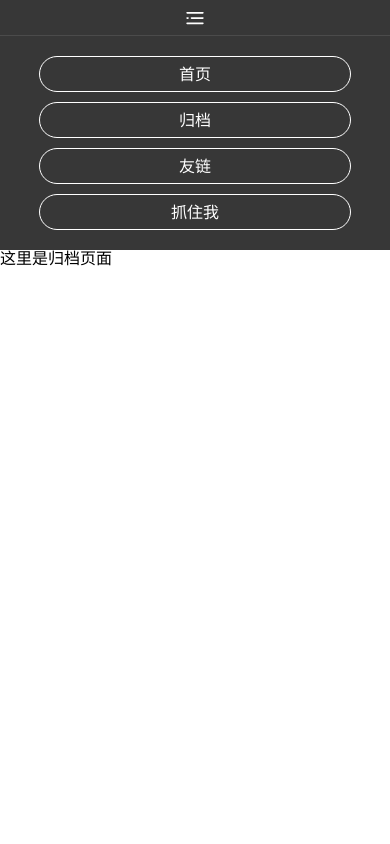
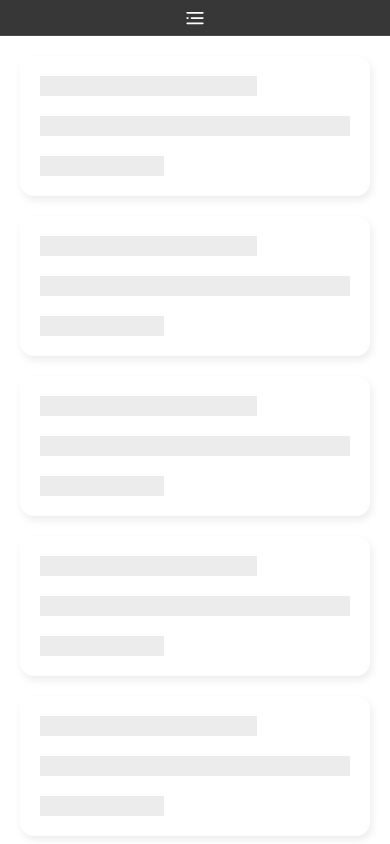
Before and after one commit to wa7chliang/wa7chliang.top, a React app in the folder myweb-mobile/: page /filed in a window 390 px wide. Built offline with nearby package versions, Linux system fonts and the light colour scheme; the HTML template or start-up script is replaced by a standard one.

Commit message:
mobile header

```diff
--- a/myweb-mobile/src/pages/filed/index.js
+++ b/myweb-mobile/src/pages/filed/index.js
@@ -2,12 +2,21 @@ import React, { Component } from 'react';
 import './style.scss'
 
 class Filed extends Component {
+  constructor(props) {
+    super(props)
+    this.state = {
+      openMenu: false
+    }
+    this.setOpenMenu = this.setOpenMenu.bind(this)
+  }
   render() {
     return (
       <div className='filed'>
-        <div className="filed-header filed-header-active">
+        <div className={this.state.openMenu? 'filed-header filed-header-active ignorefh36px': 'filed-header filed-header-active'}>
           <div className='filed-icon'>
-            <svg className="icon" viewBox="0 0 1024 1024" version="1.1" xmlns="http://www.w3.org/2000/svg" p-id="1441"><path d="M332.6 468.9h582c24.7 0 44.8 20 44.8 44.8 0 24.7-20 44.8-44.8 44.8h-582c-24.7 0-44.8-20-44.8-44.8 0-24.7 20-44.8 44.8-44.8zM108.7 468.9h44.8c24.7 0 44.8 20 44.8 44.8 0 24.7-20 44.8-44.8 44.8h-44.8c-24.7 0-44.8-20-44.8-44.8 0.1-24.7 20.1-44.8 44.8-44.8zM108.7 737.5h805.8c24.7 0 44.8 20 44.8 44.8 0 24.7-20 44.8-44.8 44.8H108.7C84 827.1 64 807 64 782.3c0-24.7 20-44.8 44.7-44.8zM108.7 200.3h805.8c24.7 0 44.8 20 44.8 44.8 0 24.7-20 44.8-44.8 44.8H108.7c-24.7 0-44.8-20-44.8-44.8 0.1-24.7 20.1-44.8 44.8-44.8z" fill="" p-id="1442"></path></svg>
+            <svg
+              onClick={this.setOpenMenu}
+              className="icon" viewBox="0 0 1024 1024" version="1.1" xmlns="http://www.w3.org/2000/svg" p-id="1441"><path d="M332.6 468.9h582c24.7 0 44.8 20 44.8 44.8 0 24.7-20 44.8-44.8 44.8h-582c-24.7 0-44.8-20-44.8-44.8 0-24.7 20-44.8 44.8-44.8zM108.7 468.9h44.8c24.7 0 44.8 20 44.8 44.8 0 24.7-20 44.8-44.8 44.8h-44.8c-24.7 0-44.8-20-44.8-44.8 0.1-24.7 20.1-44.8 44.8-44.8zM108.7 737.5h805.8c24.7 0 44.8 20 44.8 44.8 0 24.7-20 44.8-44.8 44.8H108.7C84 827.1 64 807 64 782.3c0-24.7 20-44.8 44.7-44.8zM108.7 200.3h805.8c24.7 0 44.8 20 44.8 44.8 0 24.7-20 44.8-44.8 44.8H108.7c-24.7 0-44.8-20-44.8-44.8 0.1-24.7 20.1-44.8 44.8-44.8z" fill="" p-id="1442"></path></svg>
           </div>
           <div className='filed-header-item-box'>
             <div className="item">首页</div>
@@ -16,9 +25,28 @@ class Filed extends Component {
             <div className="item">抓住我</div>
           </div>
         </div>
-        这里是归档页面
+        <div className="seize-box">
+          {
+            new Array(1, 1, 1, 1, 1).map((item, index) => {
+              return (
+                <div className="seize-item" key={index}>
+                  <div className="seize-title"></div>
+                  <div className="seize-content">
+                    <div className="seize-title w100"></div>
+                    <div className="seize-title w40"></div>
+                  </div>
+                </div>
+              )
+            })
+          }
+        </div>
       </div>
     )
+  }
+  setOpenMenu () {
+    this.setState({
+      openMenu: !this.state.openMenu
+    })
   }
 }
 
--- a/myweb-mobile/src/pages/filed/style.scss
+++ b/myweb-mobile/src/pages/filed/style.scss
@@ -1,8 +1,14 @@
 .filed {
+  padding-top: 36px;
   .filed-header {
     width: 100%;
-    // height: 36px;
-    // overflow: hidden;
+    position: fixed;
+    top: 0;
+    left: 0;
+    z-index: 999;
+    max-height: 36px;
+    transition: max-height 1s ease;
+    overflow: hidden;
     background: rgba(51, 51, 51, 0.98);
     .filed-icon {
       position: relative;
@@ -44,9 +50,37 @@
       }
     }
   }
+  .ignorefh36px {
+    max-height: 500px;
+    transition: max-height 1s ease;
+  }
   .filed-header-active {
     .filed-icon {
       border-bottom: 1px solid rgba(255, 255, 255, 0.1);
     }
   }
+  // 占位符
+  .seize-box {
+    width: 100%;
+    .seize-item {
+      margin: 20px 20px 0 20px;
+      box-shadow: 2px 4px 8px #ececec;
+      border-radius: 14px;
+      box-sizing: border-box;
+      padding: 20px;
+      .seize-title {
+        height: 20px;
+        width: 70%;
+        background: #ececec;
+        margin-bottom: 20px;
+      }
+      .w100 {
+        width: 100%;
+      }
+      .w40 {
+        width: 40%;
+        margin-bottom: 0;
+      }
+    }
+  }
 }
```
